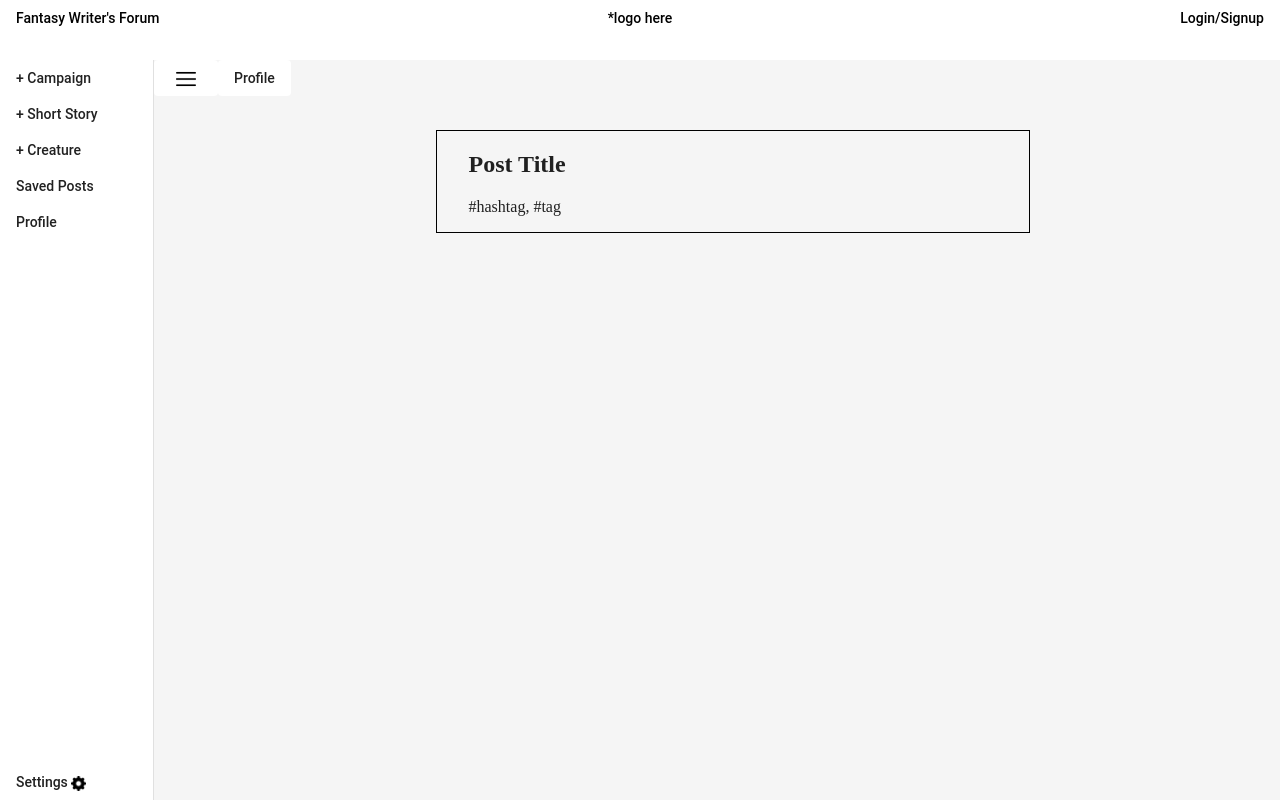
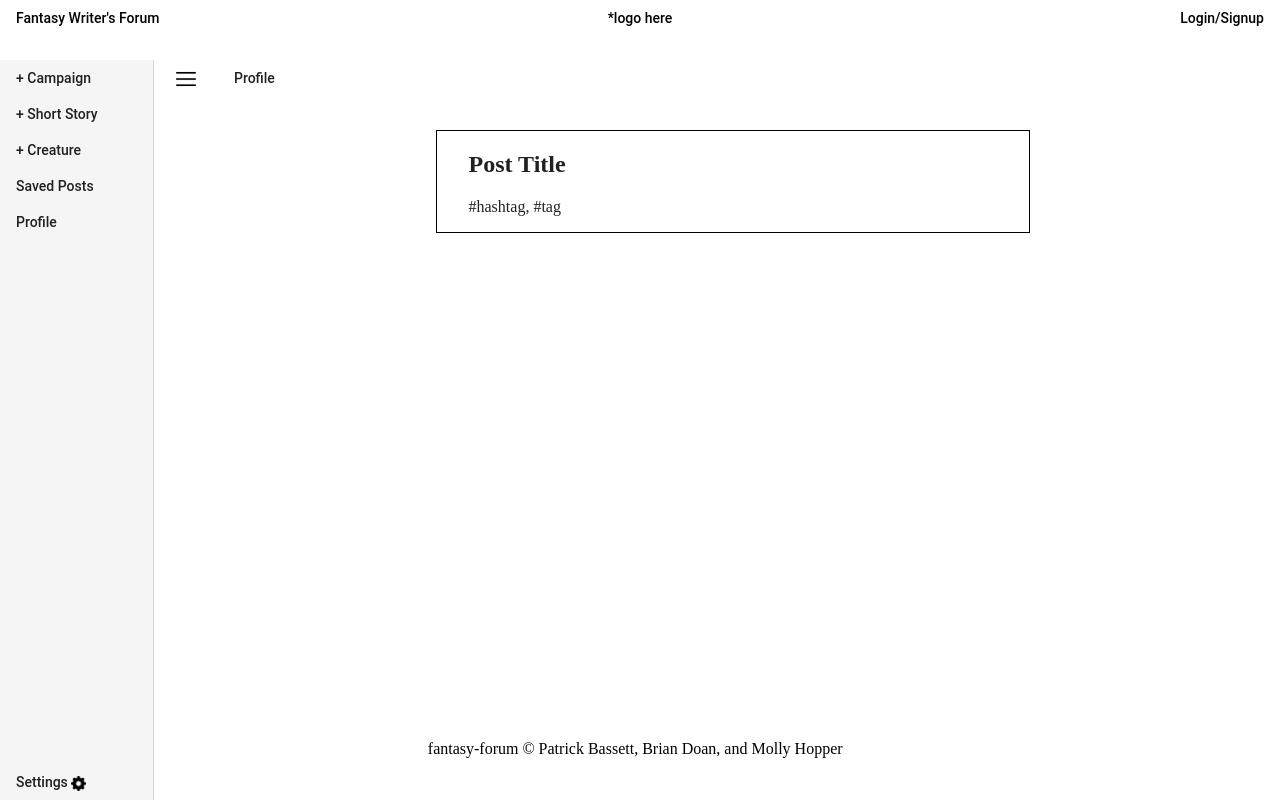
Before and after one commit to goblinbat/fantasy_frontend, an Angular app: page /explore in a window 1280 px wide. Built offline with nearby package versions, Linux system fonts and the light colour scheme; what @auth0/angular-jwt would draw is missing.

Commit message:
css sidebar changes

```diff
--- a/src/app/components/navs/side-bar/side-bar.component.css
+++ b/src/app/components/navs/side-bar/side-bar.component.css
@@ -4,19 +4,32 @@
   bottom: 0;
   left: 0;
   right: 0;
+<<<<<<< Updated upstream
   /* width: 20em; */
   background-color: whitesmoke;
+=======
+  width: 20em;
+  background-color: transparent;
+>>>>>>> Stashed changes
 }
 
 .example-sidenav {
   display: flex;
   align-items: center;
   justify-content: center;
+<<<<<<< Updated upstream
   min-width: 130px;
   width: 12%;
   /* margin-right: 5em; */
   /* padding-right: 1em; */
   /* background-color: whitesmoke; */
+=======
+  width: 60%;
+  margin-right: 5em;
+  padding-right: 1em;
+  background-color: whitesmoke;
+  /* width: 15%; */
+>>>>>>> Stashed changes
 }
 
 
@@ -27,5 +40,9 @@
 }
 
 .hamburger button{
+<<<<<<< Updated upstream
   background-color: white;
+=======
+  background-color: whitesmoke;
+>>>>>>> Stashed changes
 }
```
